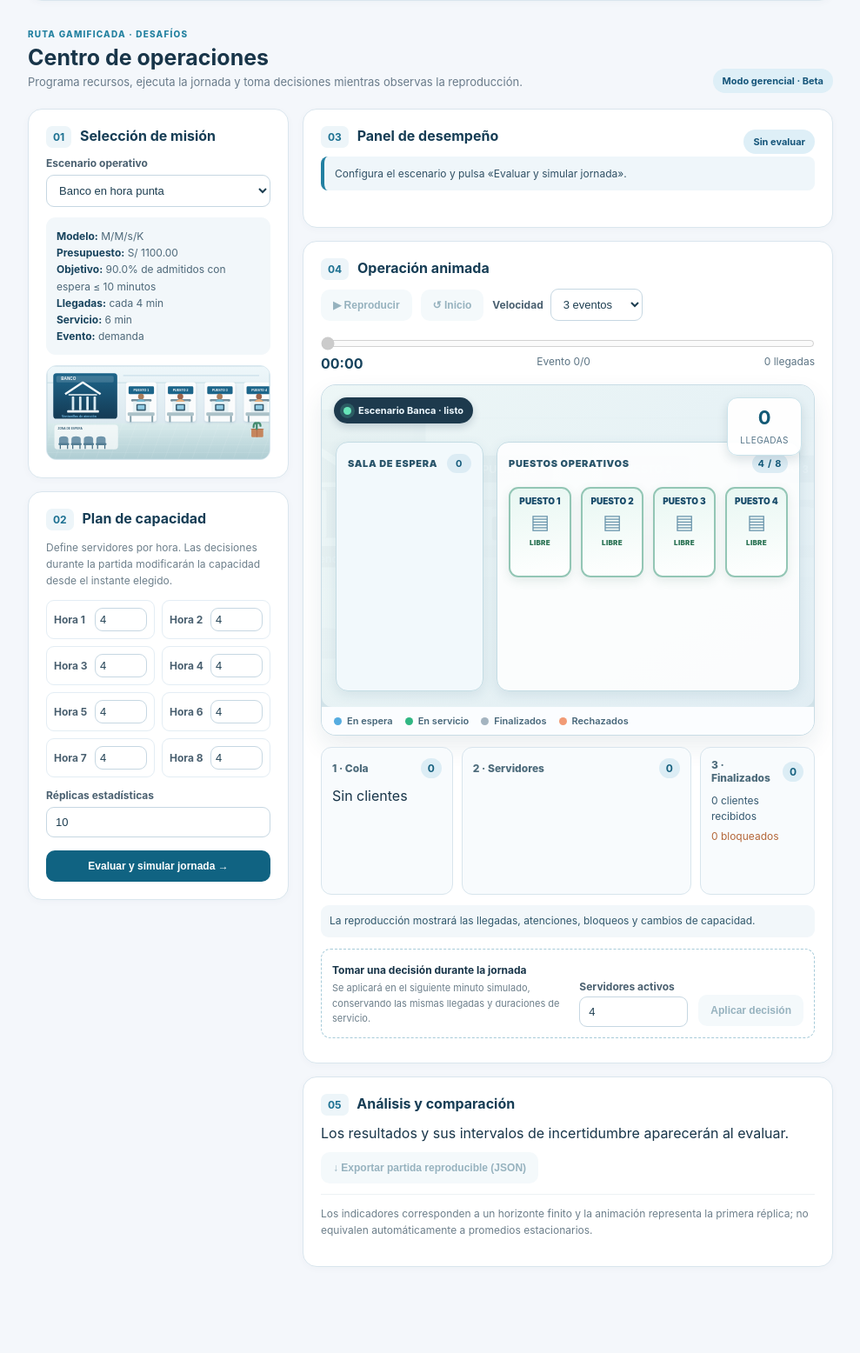
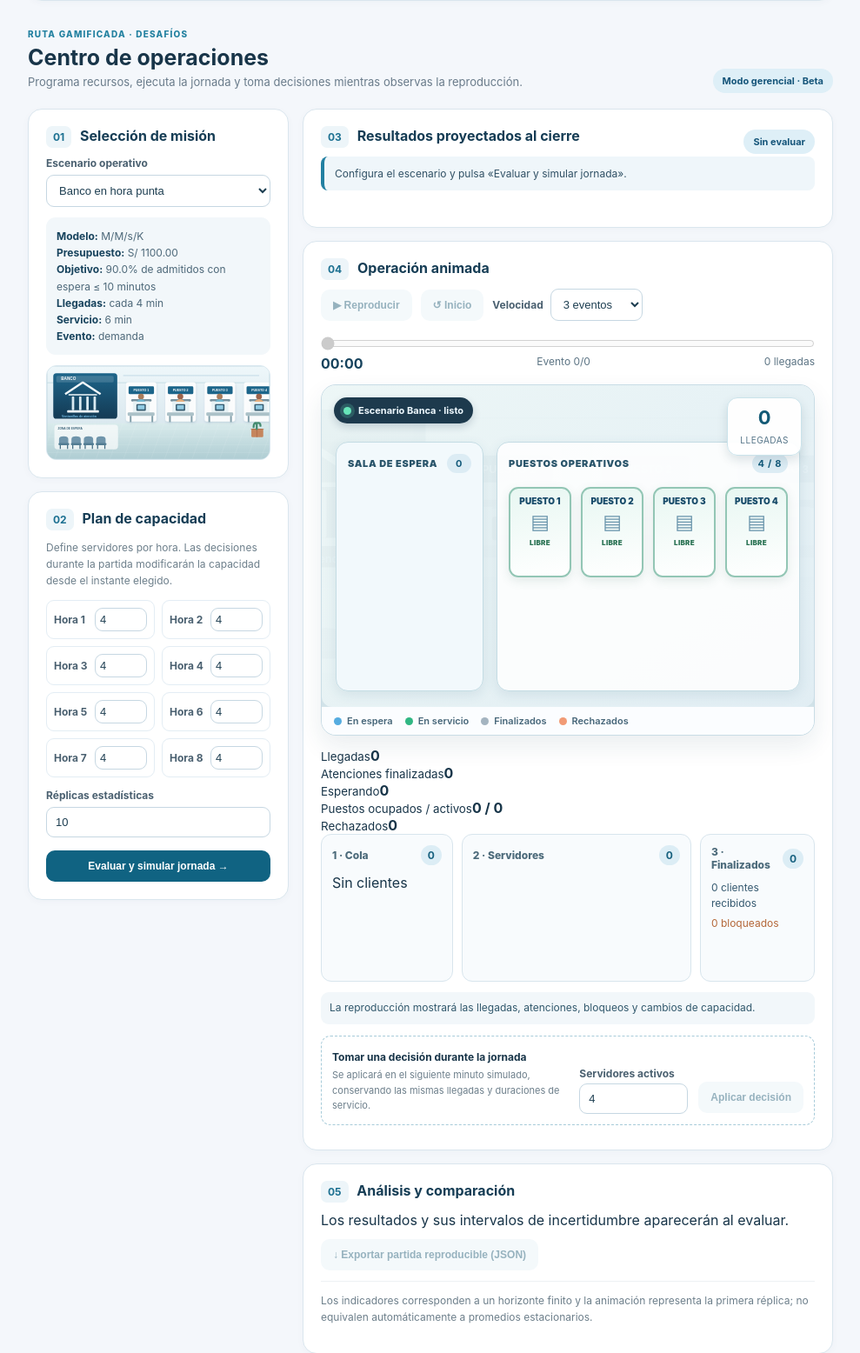
Before and after one commit to carlos-optimizacion/Teoria-de-Colas, a Django app: page /challenge/ in a window 1280 px wide. Shown: the part 1477-3033 px from the top of the page at 87% size, without its empty margins (288-1277 px from the left). Before the commit the page ends 2934 px from the top, so only its background shows below. Run offline with Django 5.2, Linux system fonts and the light colour scheme; some libraries are stand-ins or nearby versions.

Commit message:
feat(kpi): live frame-derived operations indicators alongside final replicated metrics

```diff
--- a/django_app/templates/portal/challenge.html
+++ b/django_app/templates/portal/challenge.html
@@ -83,7 +83,7 @@
       </aside>
       <div class="arena-main">
         <div class="arena-card">
-          <div class="arena-card-top"><h3><span>03</span> Panel de desempeño</h3><span id="challenge-badge" class="arena-tag">Sin evaluar</span></div>
+          <div class="arena-card-top"><h3><span>03</span> Resultados proyectados al cierre</h3><span id="challenge-badge" class="arena-tag">Sin evaluar</span></div>
           <div id="challenge-status" class="arena-status" role="status">Prepara una misión y pulsa «Evaluar y simular jornada».</div>
           <div class="arena-kpis" id="challenge-kpis"></div>
           <div id="challenge-achievements" class="arena-achievements"></div>
@@ -113,6 +113,13 @@
             </div>
             <div class="scene-legend"><span><i class="dot dot-wait"></i> En espera</span><span><i class="dot dot-busy"></i> En servicio</span><span><i class="dot dot-finished"></i> Finalizados</span><span><i class="dot dot-blocked"></i> Rechazados</span></div>
           </div>
+          <div class="scene-live-kpis" aria-label="Indicadores de la jornada hasta este instante">
+            <div><small>Llegadas</small><b id="live-arrivals">0</b></div>
+            <div><small>Atenciones finalizadas</small><b id="live-completed">0</b></div>
+            <div><small>Esperando</small><b id="live-waiting">0</b></div>
+            <div><small>Puestos ocupados / activos</small><b id="live-capacity">0 / 0</b></div>
+            <div><small>Rechazados</small><b id="live-rejected">0</b></div>
+          </div>
           <div class="arena-live-flow">
             <div class="arena-flow-cell"><div class="arena-flow-head">1 · Cola <b id="c-queue">0</b></div><div class="arena-customers" id="c-queue-people"><i>Sin clientes</i></div></div>
             <div class="arena-flow-cell arena-flow-servers"><div class="arena-flow-head">2 · Servidores <b id="c-busy">0</b></div><div class="arena-servers" id="c-server-list"></div></div>
```
